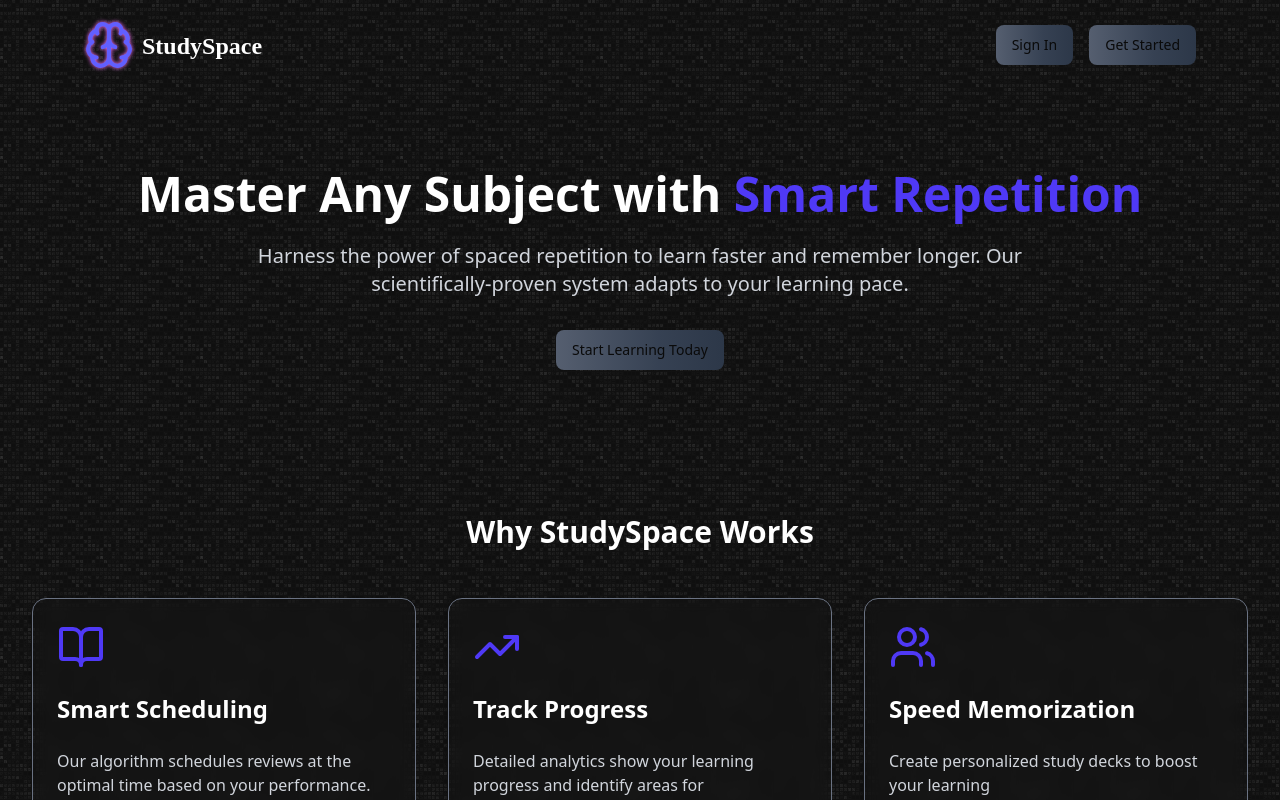
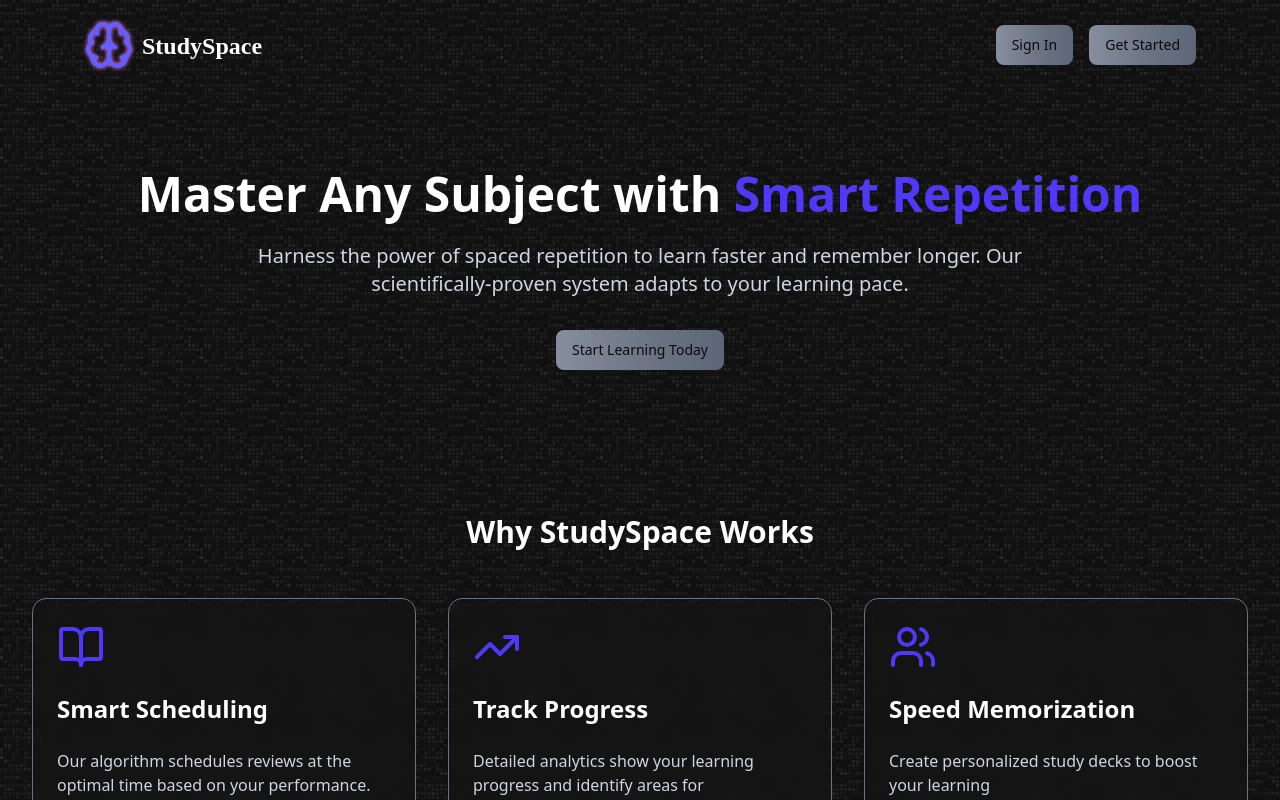
Before and after one commit to Dhanyaja2/StudySpace2, a React (Vite) app in the folder frontend/: page / in a window 1280 px wide. Shown: the top 800 px of the page. Built offline with nearby package versions, Linux system fonts and the light colour scheme; no server answers; a web font is replaced by a local one.

Commit message:
Button Updated

```diff
--- a/frontend/src/components/ui/button.jsx
+++ b/frontend/src/components/ui/button.jsx
@@ -20,7 +20,7 @@ const buttonVariants = cva(
         ghost:
           "hover:bg-accent hover:text-accent-foreground dark:hover:bg-accent/50",
         link: "text-primary underline-offset-4 hover:underline",
-        animate: "bg-gradient-to-r from-gray-500 via-gray-700 to-gray-800 bg-[length:200%_200%] animate-gradient z-0 transition-all duration-500 group-hover:blur-sm"
+        animate: "bg-gradient-to-r from-gray-400 via-gray-500 to-gray-600 bg-[length:200%_200%] animate-gradient z-0 transition-all duration-500 group-hover:blur-sm"
       },
       size: {
         default: "h-9 px-4 py-5 has-[>svg]:px-3",
```
